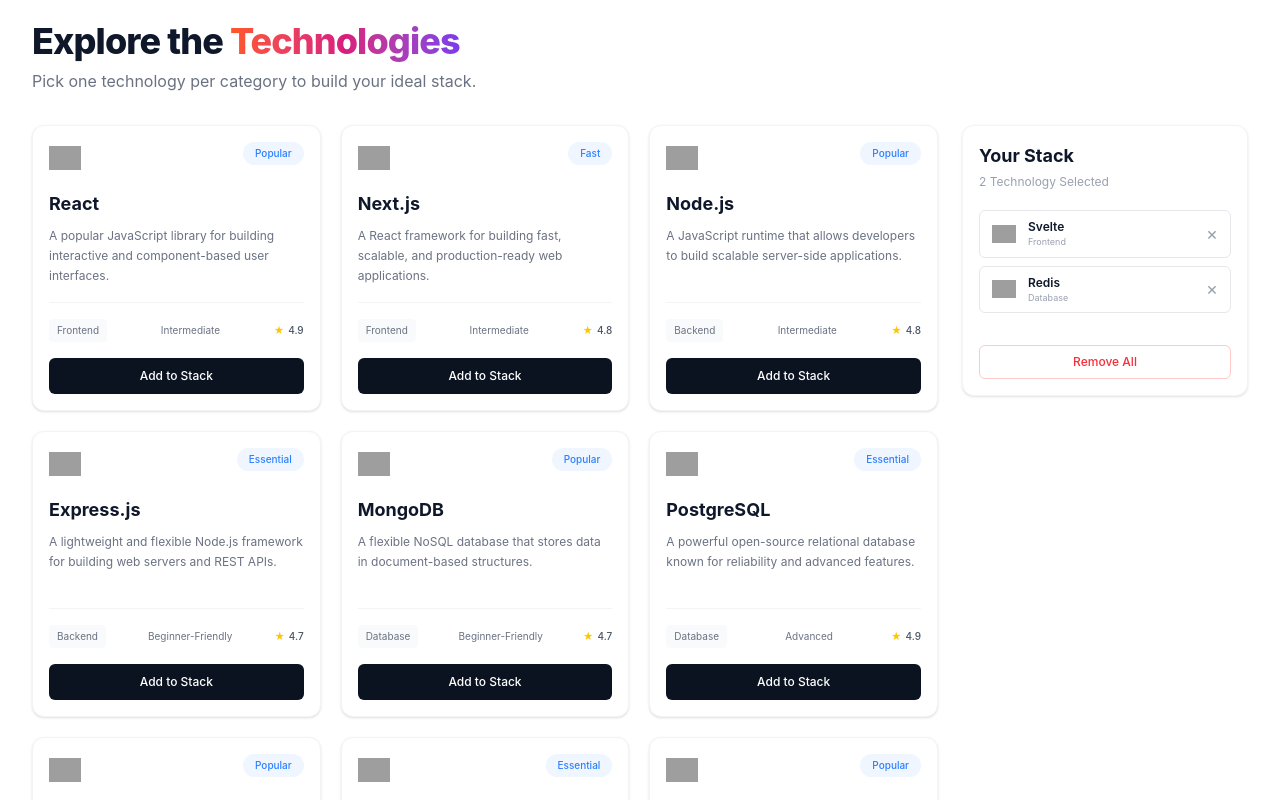
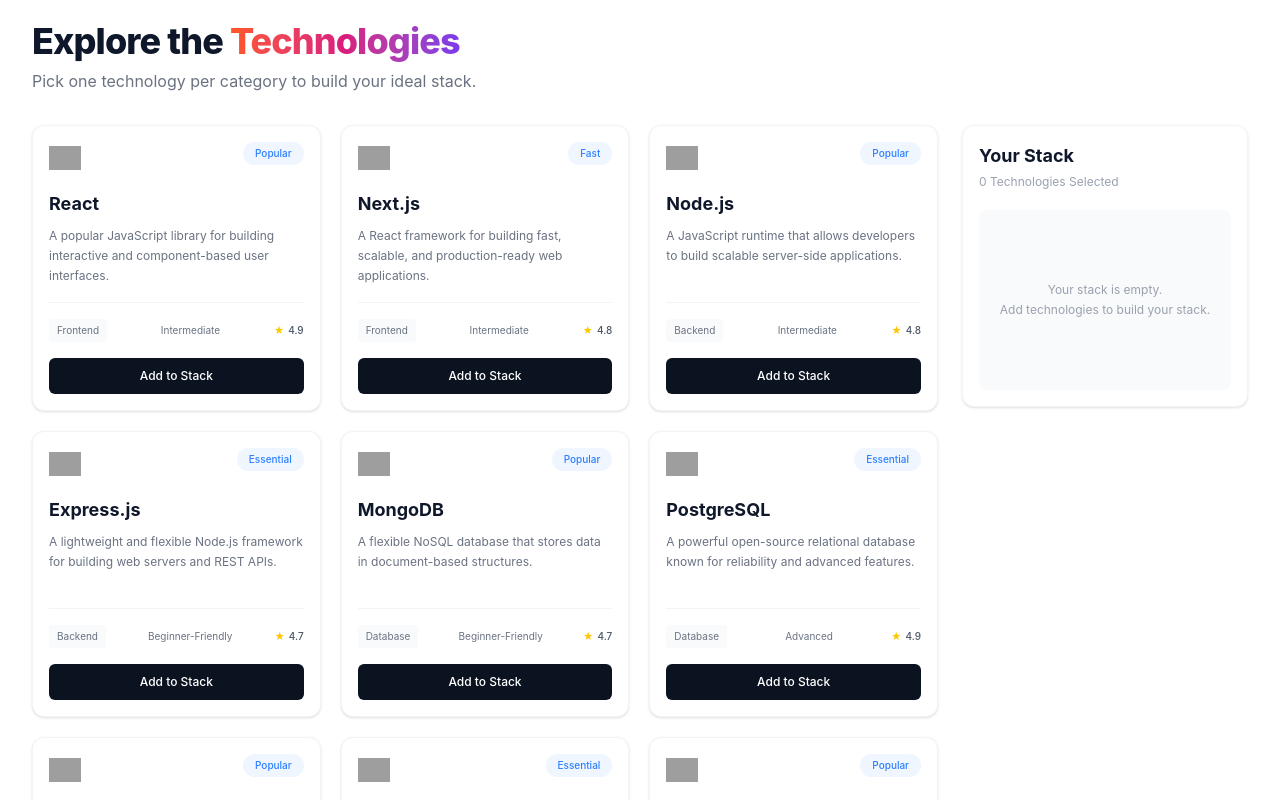
Before and after one commit to mostafizur131/rahman-devStack, a React (Vite) app: page / in a window 1280 px wide. Shown: the part 780-1580 px from the top of the page. Built offline with nearby package versions, Linux system fonts and the light colour scheme; grey boxes are pictures that could not be loaded.

Commit message:
Added Functionality to technology and to stack

```diff
--- a/package.json
+++ b/package.json
@@ -13,6 +13,8 @@
     "@tailwindcss/vite": "^4.3.3",
     "react": "^19.2.8",
     "react-dom": "^19.2.8",
+    "react-icons": "^5.7.0",
+    "react-toastify": "^11.1.0",
     "tailwindcss": "^4.3.3"
   },
   "devDependencies": {
--- a/src/App.tsx
+++ b/src/App.tsx
@@ -4,6 +4,7 @@
 import Technologies from "./components/technologies/Technologies";
 import Footer from "./components/Footer";
 import type { ITechnology } from "./types/type";
+import { Bounce, ToastContainer } from "react-toastify";
 
 const technologiesPromise = async (): Promise<ITechnology[]> => {
   const res = await fetch("/public/technology.json");
@@ -22,6 +23,19 @@
         <Technologies technologiesPromise={technologiesPromise()} />
       </Suspense>
       <Footer />
+      <ToastContainer
+        position="top-center"
+        autoClose={1000}
+        hideProgressBar={false}
+        newestOnTop={false}
+        closeOnClick={false}
+        rtl={false}
+        pauseOnFocusLoss
+        draggable
+        pauseOnHover
+        theme="light"
+        transition={Bounce}
+      />
     </div>
   );
 };
--- a/src/components/NavBar.tsx
+++ b/src/components/NavBar.tsx
@@ -1,4 +1,5 @@
 import React, { useState } from "react";
+import { GiHamburgerMenu } from "react-icons/gi";
 
 const NavBar = () => {
   const [isMenuOpen, setIsMenuOpen] = useState(false);
@@ -13,7 +14,7 @@
             onClick={() => setIsMenuOpen(!isMenuOpen)}
             className="text-2xl text-[#475569] md:hidden"
           >
-            ☰
+            <GiHamburgerMenu />
           </button>
 
           <a href="/" className="flex items-center">
--- a/src/components/technologies/StackSidebar.tsx
+++ b/src/components/technologies/StackSidebar.tsx
@@ -1,53 +1,49 @@
 import React from "react";
+import type { ITechnology } from "../../types/type";
 
-type StackItem = {
-  id: number;
-  name: string;
-  category: string;
-  icon: string;
-};
+interface IStackSidebarProps {
+  stack: ITechnology[];
+  onRemove: (id: number) => void;
+  onRemoveAll: () => void;
+}
 
-const StackSidebar = () => {
-  const stack: StackItem[] = [
-    {
-      id: 1,
-      name: "Svelte",
-      category: "Frontend",
-      icon: "https://cdn.simpleicons.org/svelte/FF3E00",
-    },
-    {
-      id: 2,
-      name: "Redis",
-      category: "Database",
-      icon: "https://cdn.simpleicons.org/redis/DC382D",
-    },
-  ];
-
+const StackSidebar = ({ stack, onRemove, onRemoveAll }: IStackSidebarProps) => {
   return (
     <aside className="rounded-xl border border-gray-100 bg-white p-4 shadow-sm lg:sticky lg:top-6">
       <div className="mb-5">
         <h3 className="text-lg font-bold text-[#0F172A]">Your Stack</h3>
 
         <p className="mt-1 text-xs text-gray-400">
-          {stack.length} Technology Selected
+          {stack.length}{" "}
+          {stack.length === 1 ? "Technology Selected" : "Technologies Selected"}
         </p>
       </div>
 
+      {stack.length === 0 ? (
+        <div className="flex min-h-[180px] items-center justify-center rounded-lg bg-gray-50 px-4 text-center">
+          <p className="text-xs leading-5 text-gray-400">
+            Your stack is empty.
+            <br />
+            Add technologies to build your stack.
+          </p>
+        </div>
+      ) : (
+        <>
           <div className="space-y-2">
             {stack.map((item) => (
               <div
                 key={item.id}
                 className="flex items-center justify-between rounded-md border border-gray-200 bg-white px-3 py-2"
               >
-            <div className="flex items-center gap-3">
+                <div className="flex min-w-0 items-center gap-3">
                   <img
                     src={item.icon}
                     alt={`${item.name} icon`}
-                className="h-6 w-6 object-contain"
+                    className="h-6 w-6 shrink-0 object-contain"
                   />
 
-              <div>
-                <p className="text-xs font-semibold text-[#0F172A]">
+                  <div className="min-w-0">
+                    <p className="truncate text-xs font-semibold text-[#0F172A]">
                       {item.name}
                     </p>
 
@@ -57,8 +53,9 @@
 
                 <button
                   type="button"
-              className="text-lg leading-none text-gray-400 transition-colors hover:text-red-500"
+                  onClick={() => onRemove(item.id)}
                   aria-label={`Remove ${item.name}`}
+                  className="ml-2 shrink-0 text-lg leading-none text-gray-400 transition-colors hover:text-red-500"
                 >
                   ×
                 </button>
@@ -66,13 +63,15 @@
             ))}
           </div>
 
-      {/* Remove All */}
           <button
             type="button"
+            onClick={onRemoveAll}
             className="mt-8 w-full rounded-md border border-red-200 bg-white px-4 py-2 text-xs font-medium text-red-500 transition-colors hover:bg-red-50"
           >
             Remove All
           </button>
+        </>
+      )}
     </aside>
   );
 };
--- a/src/components/technologies/Technologies.tsx
+++ b/src/components/technologies/Technologies.tsx
@@ -1,7 +1,8 @@
-import React, { use } from "react";
+import React, { use, useState } from "react";
 import StackSidebar from "./StackSidebar";
 import TechnologyCard from "./TechnologyCard";
 import type { ITechnology } from "../../types/type";
+import { toast } from "react-toastify";
 
 export interface ITechnologiesProps {
   technologiesPromise: Promise<ITechnology[]>;
@@ -9,6 +10,52 @@
 
 const Technologies = ({ technologiesPromise }: ITechnologiesProps) => {
   const technologies = use(technologiesPromise);
+
+  const [selectedTechnology, setSelectedTechnology] = useState<ITechnology[]>(
+    [],
+  );
+
+  // Add technology
+  const handleAddToStack = (technology: ITechnology) => {
+    const alreadyAdded = selectedTechnology.some(
+      (item) => item.id === technology.id,
+    );
+
+    // Duplicate check
+    if (alreadyAdded) {
+      toast.warning(`${technology.name} is already in your stack!`);
+      return;
+    }
+
+    setSelectedTechnology((previous) => [...previous, technology]);
+
+    toast.success(`${technology.name} added to your stack!`);
+  };
+
+  // Remove one technology
+  const handleRemove = (id: number) => {
+    const technology = selectedTechnology.find((item) => item.id === id);
+
+    setSelectedTechnology((previous) =>
+      previous.filter((item) => item.id !== id),
+    );
+
+    if (technology) {
+      toast.info(`${technology.name} removed from your stack.`);
+    }
+  };
+
+  // Remove all technologies
+  const handleRemoveAll = () => {
+    if (selectedTechnology.length === 0) {
+      toast.warning("Your stack is already empty.");
+      return;
+    }
+
+    setSelectedTechnology([]);
+
+    toast.info("All technologies removed from your stack.");
+  };
 
   return (
     <section className="container mx-auto px-4 py-12 sm:px-6 lg:px-8 lg:py-16">
@@ -28,12 +75,23 @@
       <div className="grid grid-cols-1 gap-6 lg:grid-cols-4">
         <div className="grid grid-cols-1 gap-5 sm:grid-cols-2 lg:col-span-3 lg:grid-cols-3">
           {technologies.map((technology) => (
-            <TechnologyCard key={technology.id} technology={technology} />
+            <TechnologyCard
+              key={technology.id}
+              technology={technology}
+              isAdded={selectedTechnology.some(
+                (item) => item.id === technology.id,
+              )}
+              onAdd={handleAddToStack}
+            />
           ))}
         </div>
 
         <div className="lg:col-span-1">
-          <StackSidebar />
+          <StackSidebar
+            stack={selectedTechnology}
+            onRemove={handleRemove}
+            onRemoveAll={handleRemoveAll}
+          />
         </div>
       </div>
     </section>
--- a/src/components/technologies/TechnologyCard.tsx
+++ b/src/components/technologies/TechnologyCard.tsx
@@ -1,12 +1,23 @@
 import React from "react";
+import type { ITechnology } from "../../types/type";
 
-const TechnologyCard = ({ technology }) => {
+interface ITechnologyCardProps {
+  technology: ITechnology;
+  isAdded: boolean;
+  onAdd: (technology: ITechnology) => void;
+}
+
+const TechnologyCard = ({
+  technology,
+  isAdded,
+  onAdd,
+}: ITechnologyCardProps) => {
   return (
     <article className="flex min-h-[270px] flex-col rounded-xl border border-gray-100 bg-white p-4 shadow-sm transition-all duration-300 hover:-translate-y-1 hover:shadow-md">
       <div className="mb-4 flex items-start justify-between gap-3">
         <img
           src={technology.icon}
-          alt={technology.name}
+          alt={`${technology.name} icon`}
           className="h-8 w-8 object-contain"
         />
 
@@ -38,9 +49,15 @@
 
       <button
         type="button"
-        className="mt-auto w-full rounded-md bg-[#0B1220] px-4 py-2.5 text-xs font-medium text-white transition-colors duration-200 hover:bg-[#1E293B]"
+        disabled={isAdded}
+        onClick={() => onAdd(technology)}
+        className={`mt-auto w-full rounded-md px-4 py-2.5 text-xs font-medium transition-colors duration-200 ${
+          isAdded
+            ? "cursor-not-allowed bg-gray-200 text-gray-500"
+            : "bg-[#0B1220] text-white hover:bg-[#1E293B]"
+        }`}
       >
-        Add to Stack
+        {isAdded ? "✓ Added to Stack" : "Add to Stack"}
       </button>
     </article>
   );
```
Also changed, not shown: 1 other file (tests, documents, lock files or other folders). Lines whose indentation alone changed are shown as unchanged.
